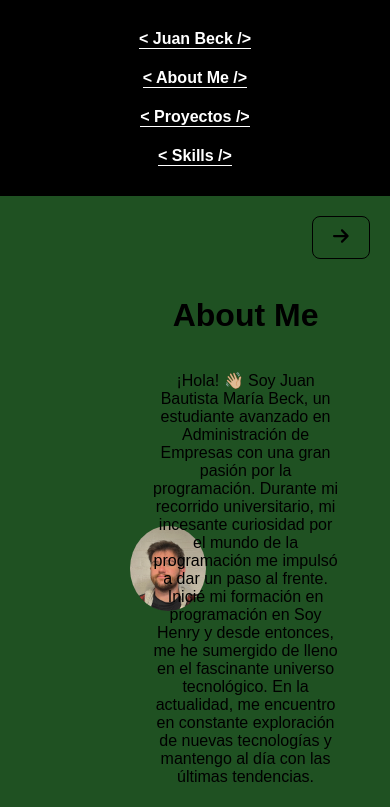
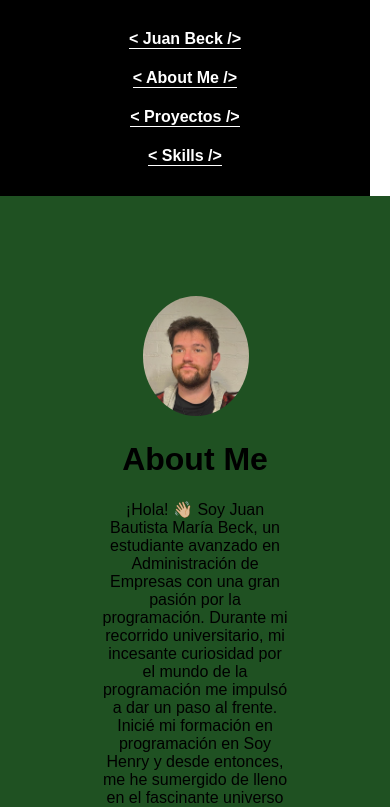
Before and after one commit to JBautistaBeck/My-Portfolio-Nuevo, a React (Create React App) app: page /about in a window 390 px wide. Shown: the top 807 px of the page. Built offline with nearby package versions, Linux system fonts and the light colour scheme.

Commit message:
About responsive

```diff
--- a/src/componets/NavBar/NavBar.css
+++ b/src/componets/NavBar/NavBar.css
@@ -20,6 +20,7 @@
         height: auto;
         padding: 20px;
         text-align: center;
+        margin-right: 20px;
     }
 
     .nav-link {
--- a/src/views/about/about.css
+++ b/src/views/about/about.css
@@ -1,4 +1,4 @@
-.about-container {
+/* .about-container {
     background-color: #1f5122;
     display: flex;
     align-items: center;
@@ -53,4 +53,72 @@
     top: 20px;
     right: 20px;
     margin-top: -20px;
+} */
+
+.about-container {
+    background-color: #1f5122;
+    display: grid;
+    grid-template-columns: 1fr 1fr; /* Divide el contenedor en dos columnas */
+    align-items: center;
+    justify-content: center;
+    height: auto; /* Cambia la altura a automática para ajustarse al contenido */
+    padding: 100px;
 }
+
+.img-container {
+    max-width: 80%;
+    text-align: center; /* Centra la imagen en pantallas más pequeñas */
+}
+
+.round-image {
+    border-radius: 60%;
+    max-width: 70%; /* Asegura que la imagen se ajuste al contenedor */
+    height: auto;
+    margin: 0 auto; /* Centra la imagen horizontalmente */
+}
+
+.text-container {
+    text-align: center;
+    width: 100%;
+    margin-top: 20px;
+}
+
+.button-aboutme {
+    background-color: transparent;
+    border: 1px solid #000000;
+    border-radius: 8px;
+    padding: 10px 20px;
+    font-size: 18px;
+    color: #000000;
+    text-decoration: none;
+    cursor: pointer;
+    transition: background-color 0.3s;
+    margin-top: 20px;
+}
+
+.button-aboutme:hover {
+    background-color: #000000;
+    color: #ffffff;
+}
+
+.top-right-button {
+    position: absolute;
+    top: 20px;
+    right: 20px;
+    margin-top: -20px;
+}
+
+@media (max-width: 768px) {
+    .about-container {
+        grid-template-columns: 1fr; /* Cambia a una sola columna en pantallas pequeñas */
+    }
+
+    .text-container {
+        margin-top: 0; /* Elimina el margen superior en pantallas pequeñas */
+
+    }
+    .img-container {
+        margin-left: 20px;
+    }
+
+}
```
